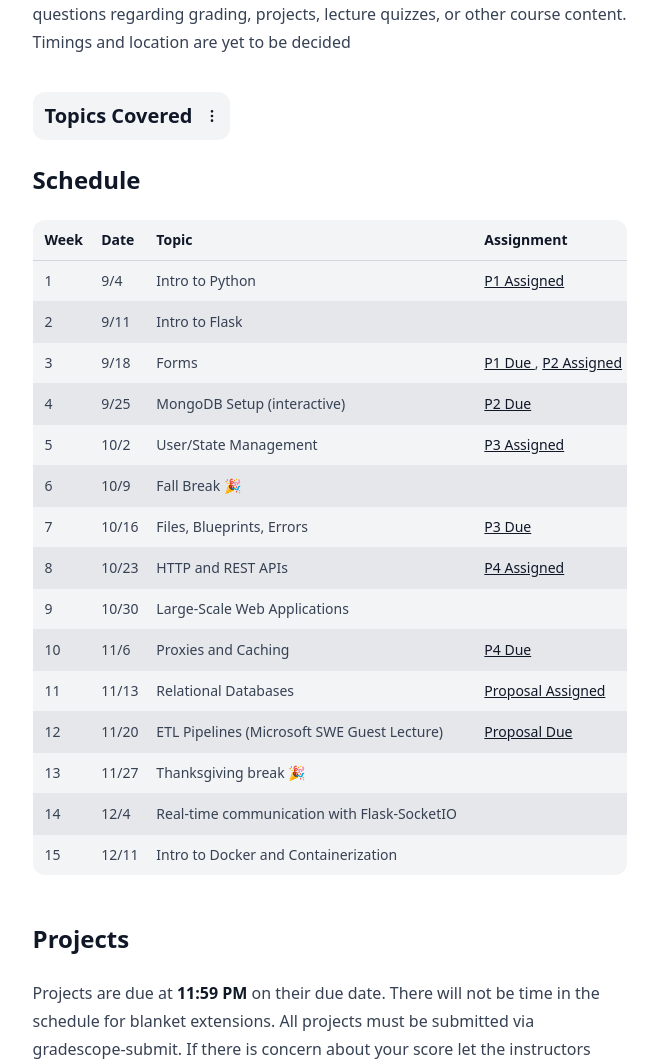
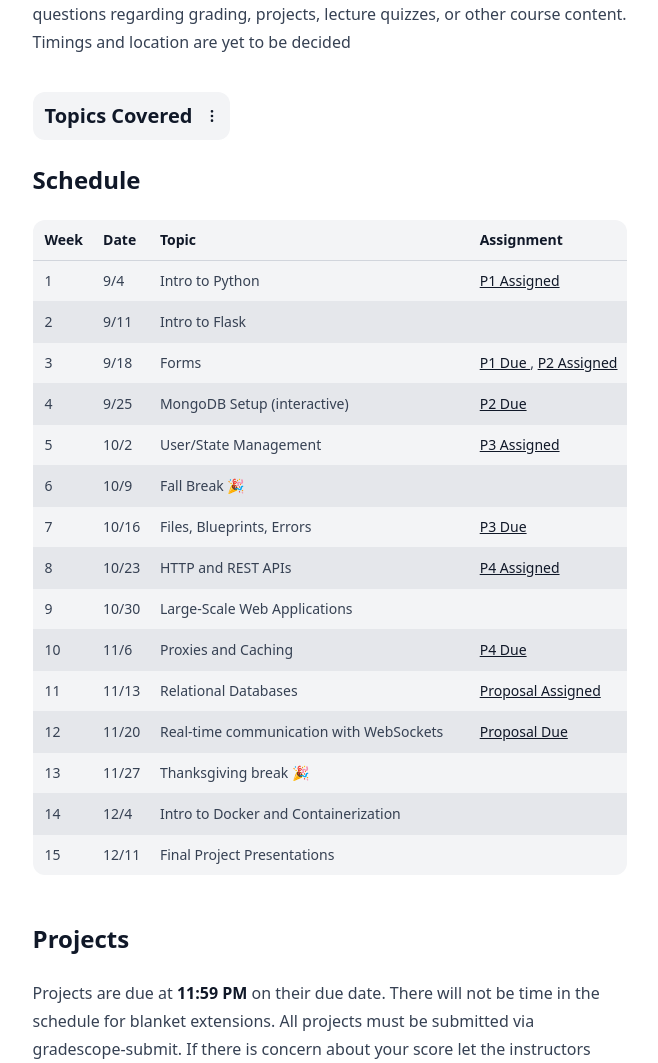
Before and after one commit to cmsc388jvercel-cyber/Vercel, a Flask app: page /388j in a window 1280 px wide. Shown: the part 1386-2449 px from the top of the page, without its empty margins (310-968 px from the left). Run offline with Flask 2, Linux system fonts and the light colour scheme; style sheets or scripts are compiled from the project's sources.

Commit message:
Update schedule: drop ETL guest lecture (no longer happening), move WebSockets to 11/20, Docker to 12/4, add Final Project Presentations on 12/11

```diff
--- a/CMSC388J-Website/homepage/templates/homepage/schedule.html
+++ b/CMSC388J-Website/homepage/templates/homepage/schedule.html
@@ -22,10 +22,10 @@
     {{ weekM(9, '10/30', 'Large-Scale Web Applications') }}
     {{ weekM(10, '11/6', 'Proxies and Caching', ['P4 Due'], ['https://www.gradescope.com/courses/1117091/assignments/6669740/']) }}
     {{ weekM(11, '11/13', 'Relational Databases', ['Proposal Assigned'], ['https://github.com/CMSC388J-UMD-Fall2025/388jfall2025/blob/master/projects/final.md']) }}
-    {{ weekM(12, '11/20', 'ETL Pipelines (Microsoft SWE Guest Lecture)', ['Proposal Due'], ['https://www.gradescope.com/courses/1117091/assignments/6669752/submissions']) }}
+    {{ weekM(12, '11/20', 'Real-time communication with WebSockets', ['Proposal Due'], ['https://www.gradescope.com/courses/1117091/assignments/6669752/submissions']) }}
     {{ weekM(13, '11/27', 'Thanksgiving break 🎉') }}
-    {{ weekM(14, '12/4', 'Real-time communication with Flask-SocketIO') }}
-    {{ weekM(15, '12/11', 'Intro to Docker and Containerization') }}
+    {{ weekM(14, '12/4', 'Intro to Docker and Containerization') }}
+    {{ weekM(15, '12/11', 'Final Project Presentations') }}
 
     <!-- CSS & Tailwind -->
     <!-- <tr class="even:bg-gray-200 odd:bg-gray-100 dark:even:bg-gray-600 dark:odd:bg-gray-700">
```
